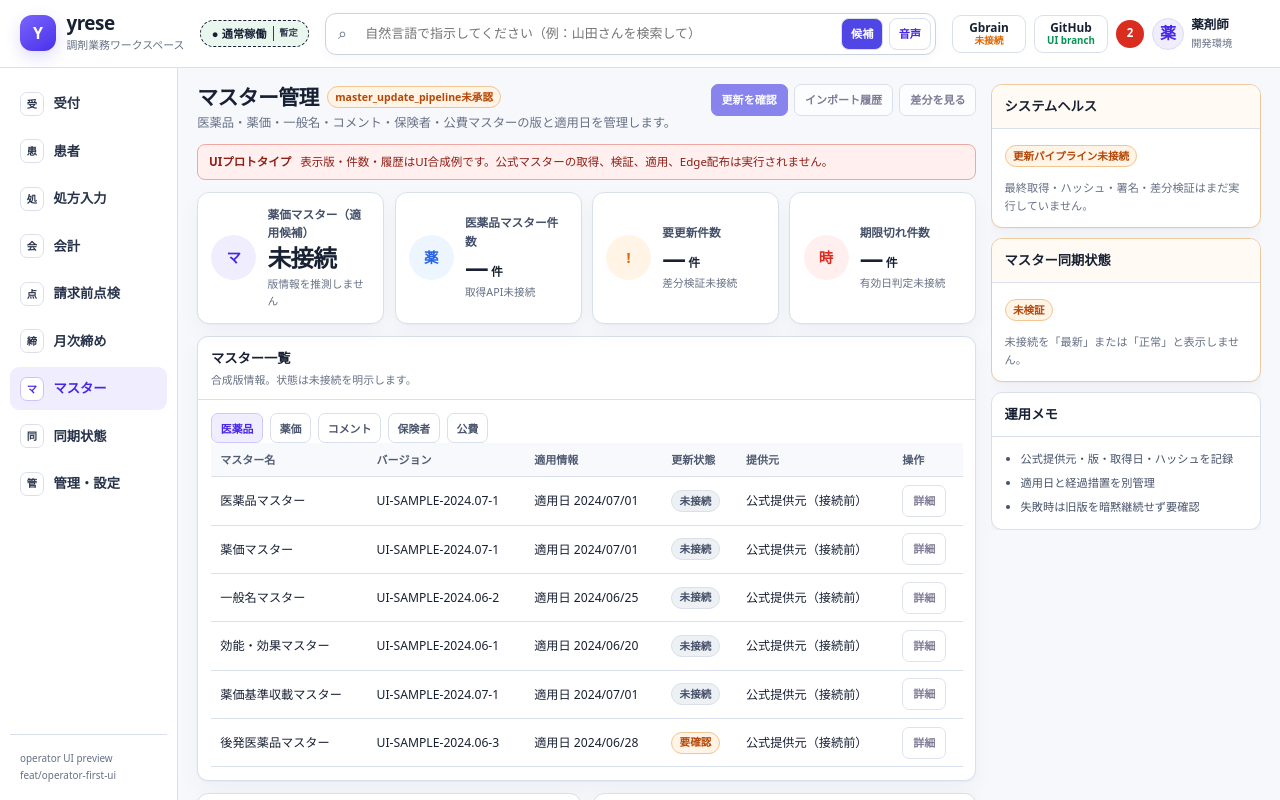
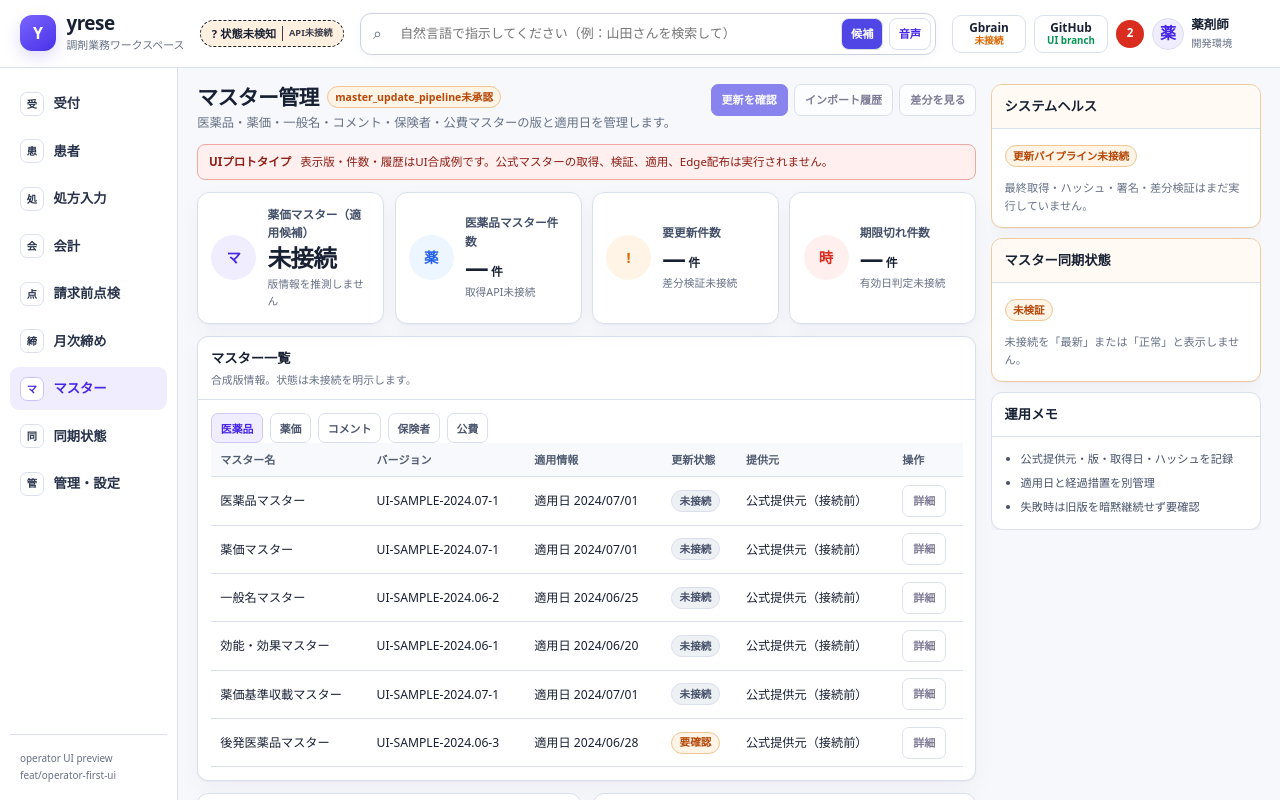
Before and after one commit to yusuketakuma/yrese, a Next.js app in the folder apps/web/: page /masters in a window 1280 px wide. Shown: the top 800 px of the page. Built offline with nearby package versions, Linux system fonts and the light colour scheme.

Commit message:
fix(ui): fail closed when system mode is undetected

```diff
--- a/apps/web/app/system-mode-badge.tsx
+++ b/apps/web/app/system-mode-badge.tsx
@@ -9,30 +9,45 @@ export const MODE_LABELS: Record<SystemMode, string> = SYSTEM_MODE_LABELS;
 
 /**
  * システムモード常時表示。
- * モード検知APIは未接続であるため、既定値はNORMALだが必ず「暫定」を併記する。
- * 実状態の正常性を保証する表示として扱ってはならない。
+ *
+ * モード検知 API が未接続の既定状態では NORMAL を推測せず、状態未検知として表示する。
+ * mode が明示された場合だけ Visual Status Registry のラベルを表示する。
  */
 export function SystemModeBadge({
-  mode = "NORMAL",
-  provisional = true,
+  mode,
+  provisional = mode === undefined,
 }: {
   readonly mode?: SystemMode;
   readonly provisional?: boolean;
 }) {
+  const effectiveMode = mode ?? "NORMAL";
+  const displayMode = provisional ? "UNDETECTED" : effectiveMode;
+
   return (
     <span
       className="system-mode-badge"
-      data-mode={mode}
+      data-mode={displayMode}
       data-provisional={provisional ? "true" : "false"}
       role="status"
       aria-live="polite"
-      title={provisional ? "モード検知バックエンド未接続のため暫定表示" : undefined}
+      title={
+        provisional
+          ? "モード検知バックエンド未接続のため状態を判定できません"
+          : undefined
+      }
+      style={
+        provisional
+          ? { background: "var(--color-status-attention-bg)" }
+          : undefined
+      }
     >
       <span className="system-mode-shape" aria-hidden="true">
-        {SYSTEM_MODE_PRESENTATION[mode].shape}
+        {provisional ? "?" : SYSTEM_MODE_PRESENTATION[effectiveMode].shape}
       </span>
-      {MODE_LABELS[mode]}
-      {provisional ? <span className="system-mode-provisional">暫定</span> : null}
+      {provisional ? "状態未検知" : MODE_LABELS[effectiveMode]}
+      {provisional ? (
+        <span className="system-mode-provisional">API未接続</span>
+      ) : null}
     </span>
   );
 }
```
